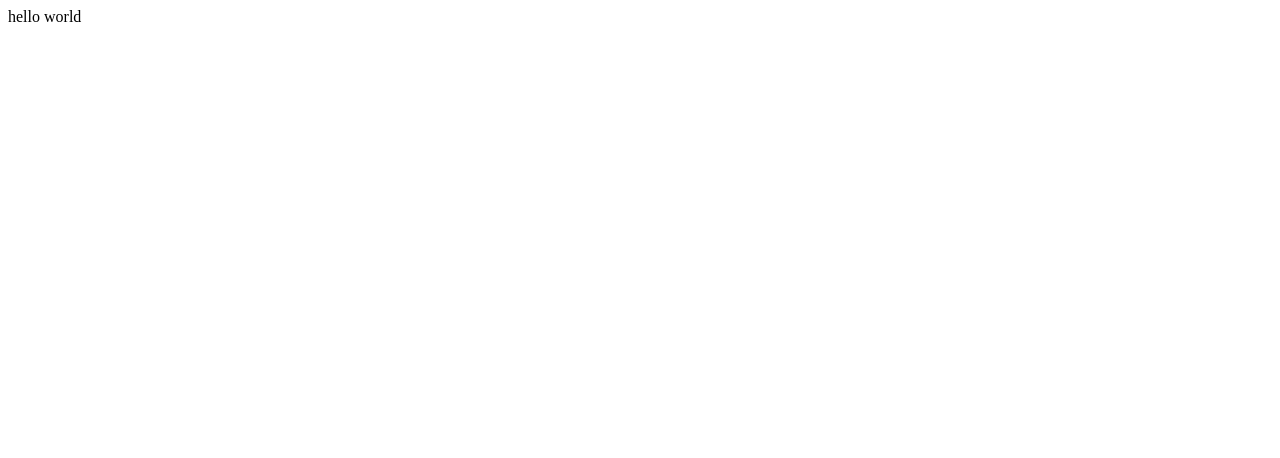
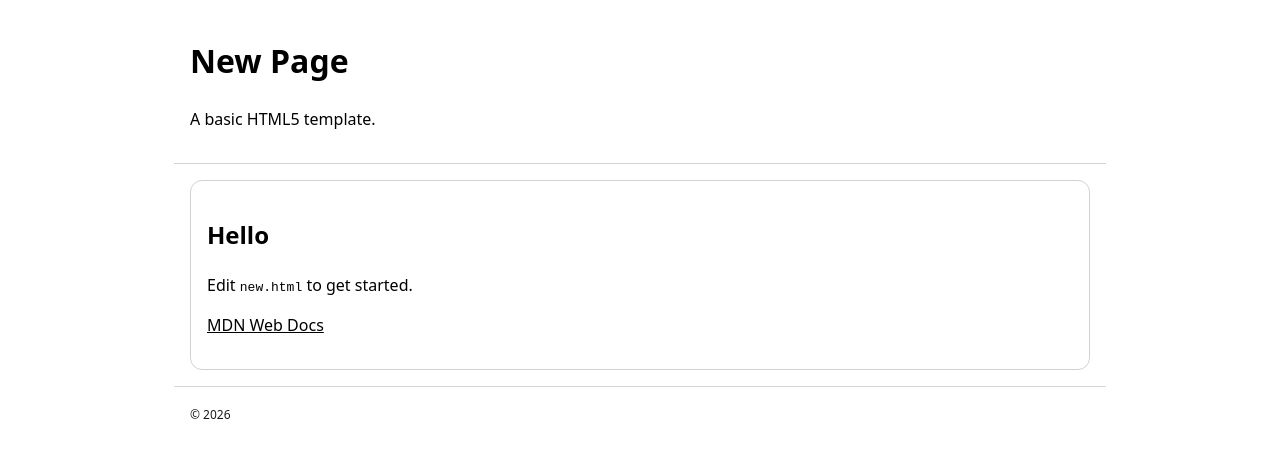
Before and after one commit to omrajak035-svg/om, a plain HTML site: page index.html in a window 1280 px wide. Drawn offline with Linux system fonts and the light colour scheme.

Commit message:
addd files

```diff
--- a/index.html
+++ b/index.html
@@ -1 +1,65 @@
-<p>hello world</p>
+<!doctype html>
+<html lang="en">
+  <head>
+    <meta charset="utf-8" />
+    <meta name="viewport" content="width=device-width, initial-scale=1" />
+    <meta name="description" content="Basic HTML template" />
+    <title>New Page</title>
+    <style>
+      :root {
+        color-scheme: light dark;
+      }
+      body {
+        font-family: system-ui, -apple-system, Segoe UI, Roboto, Arial, sans-serif;
+        line-height: 1.5;
+        margin: 0;
+        padding: 0;
+      }
+      header,
+      main,
+      footer {
+        max-width: 900px;
+        margin: 0 auto;
+        padding: 16px;
+      }
+      header {
+        border-bottom: 1px solid rgba(127, 127, 127, 0.35);
+      }
+      footer {
+        border-top: 1px solid rgba(127, 127, 127, 0.35);
+        font-size: 0.9rem;
+        opacity: 0.9;
+      }
+      a {
+        color: inherit;
+      }
+      .card {
+        border: 1px solid rgba(127, 127, 127, 0.35);
+        border-radius: 12px;
+        padding: 16px;
+      }
+    </style>
+  </head>
+  <body>
+    <header>
+      <h1>New Page</h1>
+      <p>A basic HTML5 template.</p>
+    </header>
+
+    <main>
+      <section class="card">
+        <h2>Hello</h2>
+        <p>Edit <code>new.html</code> to get started.</p>
+        <p><a href="https://developer.mozilla.org/">MDN Web Docs</a></p>
+      </section>
+    </main>
+
+    <footer>
+      <small>&copy; <span id="year"></span></small>
+    </footer>
+
+    <script>
+      document.getElementById("year").textContent = new Date().getFullYear();
+    </script>
+  </body>
+</html>
```
Also changed, not shown: 2 other files.
